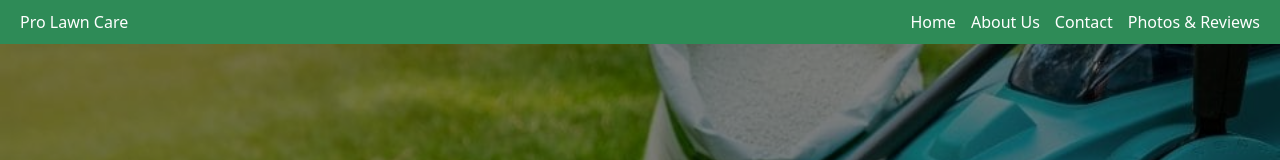
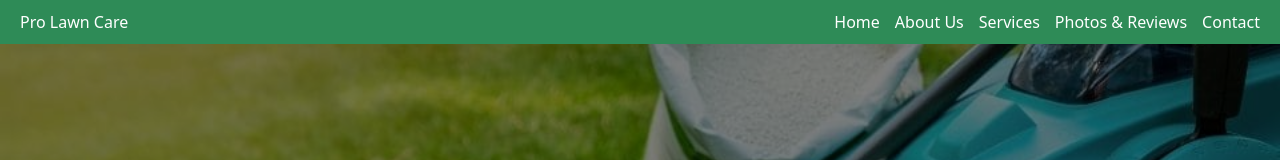
Before and after one commit to Gaazzeebo/LawnWE, a React (Vite) app in the folder my-vue-app/: page / in a window 1280 px wide. Shown: the top 160 px of the page. Built offline with nearby package versions, Linux system fonts and the light colour scheme.

Commit message:
navbar fixes mobile menu added

```diff
--- a/my-vue-app/package.json
+++ b/my-vue-app/package.json
@@ -16,6 +16,7 @@
     "react-hook-form": "^7.53.0",
     "react-icons": "^5.3.0",
     "react-router-dom": "^6.26.2",
+    "react-scroll": "^1.9.0",
     "swiper": "^11.1.14",
     "yup": "^1.4.0"
   },
@@ -23,6 +24,7 @@
     "@eslint/js": "^9.9.0",
     "@types/react": "^18.3.3",
     "@types/react-dom": "^18.3.0",
+    "@types/react-scroll": "^1.8.10",
     "@vitejs/plugin-react": "^4.3.1",
     "autoprefixer": "^10.4.20",
     "eslint": "^9.9.0",
--- a/my-vue-app/src/App.tsx
+++ b/my-vue-app/src/App.tsx
@@ -1,3 +1,4 @@
+// App.tsx
 import React from 'react';
 import Navbar from './components/Navbar';
 import Footer from './components/Footer';
@@ -6,18 +7,29 @@ import AboutUs from './pages/AboutUs';
 import Services from './pages/Services';
 import ContactForm from './pages/ContactFrom';
 import PhotosReviews from './pages/PhotoReviews';
+import { Element } from 'react-scroll';
 
 function App() {
   return (
     <div className="flex flex-col min-h-screen">
       <Navbar />
       <main className="flex-grow">
-        {/* Load all components sequentially */}
-        <Home />
-        <AboutUs />
-        <Services />
-        <PhotosReviews />
-        <ContactForm />
+        {/* Use Element from react-scroll */}
+        <Element name="home">
+          <Home />
+        </Element>
+        <Element name="about-us">
+          <AboutUs />
+        </Element>
+        <Element name="services">
+          <Services />
+        </Element>
+        <Element name="photos-reviews">
+          <PhotosReviews />
+        </Element>
+        <Element name="contact">
+          <ContactForm />
+        </Element>
       </main>
       <Footer />
     </div>
--- a/my-vue-app/src/components/Navbar.tsx
+++ b/my-vue-app/src/components/Navbar.tsx
@@ -1,44 +1,84 @@
-import React from 'react';
-import { Link } from 'react-router-dom';
+// Navbar.tsx
+import React, { useState } from 'react';
+import { Link } from 'react-scroll';
+import './navbar.css';
 
 const Navbar: React.FC = () => {
+  const [isOpen, setIsOpen] = useState(false);
+
+  const toggleMenu = () => {
+    setIsOpen(!isOpen);
+  };
+
+  const closeMenu = () => {
+    setIsOpen(false);
+  };
+
   return (
-    <nav style={styles.nav}>
-      <h1 style={styles.title}>Pro Lawn Care</h1>
-      <ul style={styles.ul}>
-        <li style={styles.li}><Link to="/" style={styles.link}>Home</Link></li>
-        <li style={styles.li}><Link to="/about-us" style={styles.link}>About Us</Link></li>
-        <li style={styles.li}><Link to="/contact" style={styles.link}>Contact</Link></li>
-        <li style={styles.li}><Link to="/photos-reviews" style={styles.link}>Photos & Reviews</Link></li>
+    <nav className="navbar">
+      <h1 className="navbar-title">Pro Lawn Care</h1>
+      <button className="navbar-toggle" onClick={toggleMenu}>
+        {isOpen ? '✕' : '☰'}
+      </button>
+      <ul className={`navbar-menu ${isOpen ? 'open' : ''}`}>
+        <li>
+          <Link
+            to="home"
+            smooth={true}
+            duration={500}
+            className="navbar-link"
+            onClick={closeMenu}
+          >
+            Home
+          </Link>
+        </li>
+        <li>
+          <Link
+            to="about-us"
+            smooth={true}
+            duration={500}
+            className="navbar-link"
+            onClick={closeMenu}
+          >
+            About Us
+          </Link>
+        </li>
+        <li>
+          <Link
+            to="services"
+            smooth={true}
+            duration={500}
+            className="navbar-link"
+            onClick={closeMenu}
+          >
+            Services
+          </Link>
+        </li>
+        <li>
+          <Link
+            to="photos-reviews"
+            smooth={true}
+            duration={500}
+            className="navbar-link"
+            onClick={closeMenu}
+          >
+            Photos & Reviews
+          </Link>
+        </li>
+        <li>
+          <Link
+            to="contact"
+            smooth={true}
+            duration={500}
+            className="navbar-link"
+            onClick={closeMenu}
+          >
+            Contact
+          </Link>
+        </li>
       </ul>
     </nav>
   );
 };
 
-const styles: { [key: string]: React.CSSProperties } = {
-  nav: {
-    display: 'flex',
-    justifyContent: 'space-between',
-    alignItems: 'center',
-    backgroundColor: '#2E8B57',
-    padding: '10px 20px',
-    color: '#fff',
-  },
-  title: {
-    margin: 0,
-  },
-  ul: {
-    listStyle: 'none',
-    display: 'flex',
-    gap: '15px',
-    margin: 0,
-    padding: 0,
-  },
-  li: {},
-  link: {
-    color: '#fff',
-    textDecoration: 'none',
-  },
-};
-
 export default Navbar;
--- /dev/null
+++ b/my-vue-app/src/components/navbar.css
@@ -0,0 +1,74 @@
+/* Navbar default styles */
+.navbar {
+    display: flex;
+    justify-content: space-between;
+    align-items: center;
+    background-color: #2E8B57;
+    padding: 10px 20px;
+    color: #fff;
+    position: relative;
+  }
+
+  .navbar-title {
+    margin: 0;
+  }
+
+  .navbar-menu {
+    list-style: none;
+    display: flex;
+    gap: 15px;
+    margin: 0;
+    padding: 0;
+  }
+
+  .navbar-link {
+    color: #fff;
+    text-decoration: none;
+  }
+
+  /* Hide the hamburger button by default */
+  .navbar-toggle {
+    display: none;
+  }
+
+  /* Mobile styles */
+  @media (max-width: 768px) {
+    .navbar {
+      justify-content: center;
+    }
+
+    .navbar-title {
+      margin: 0 auto;
+      text-align: center;
+    }
+
+    .navbar-toggle {
+      display: block;
+      position: absolute;
+      top: 10px;
+      right: 20px;
+      font-size: 24px;
+      background: none;
+      border: none;
+      color: white;
+      cursor: pointer;
+    }
+
+    .navbar-menu {
+      display: none;
+      flex-direction: column;
+      align-items: center; /* Center the menu items */
+      position: absolute;
+      top: 100%;
+      left: 0;
+      right: 0;
+      background-color: #2E8B57;
+      margin: 0;
+      padding: 0;
+      z-index: 100;
+    }
+
+    .navbar-menu.open {
+      display: flex;
+    }
+  }
--- a/my-vue-app/src/index.css
+++ b/my-vue-app/src/index.css
@@ -19,3 +19,6 @@
 .animate-scroll:hover {
   animation-play-state: paused;
 }
+html {
+  scroll-behavior: smooth;
+}
```
Also changed, not shown: 1 other file (tests, documents, lock files or other folders).
